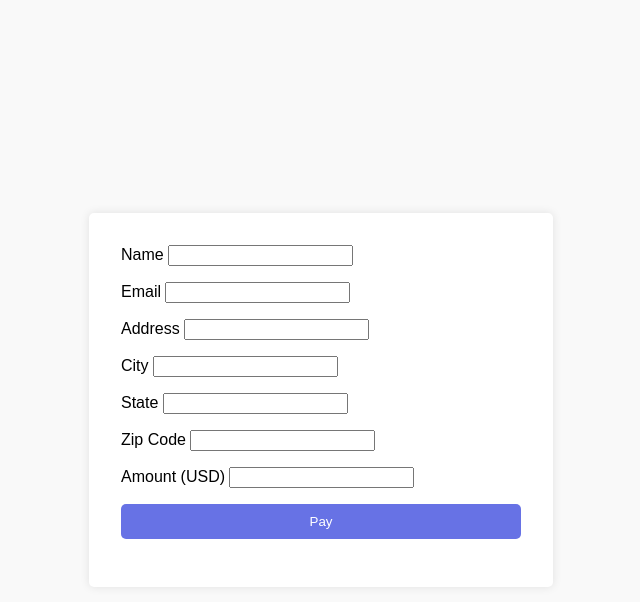
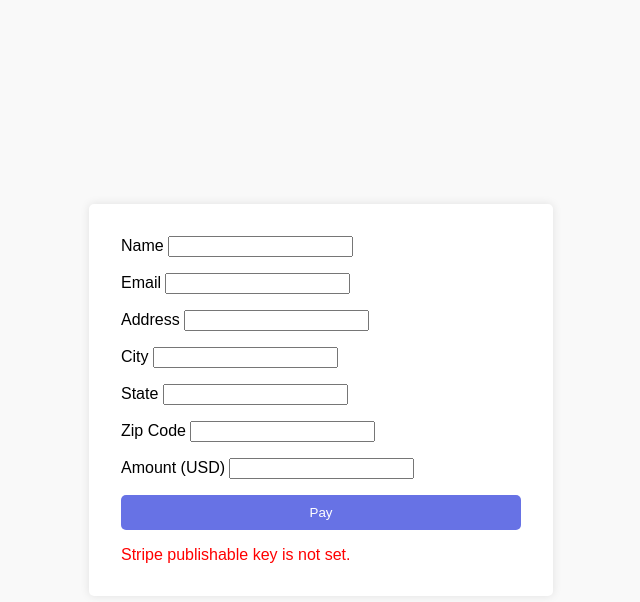
Before and after one commit to aaafffrrr/php-terminal, a PHP site: page / in a window 1280 px wide. Shown: the top 602 px of the page, without its empty margins (319-959 px from the left). Run offline with PHP 8.4, Linux system fonts and the light colour scheme; some libraries are stand-ins or nearby versions.

Commit message:
Update index.php

```diff
--- a/public/index.php
+++ b/public/index.php
@@ -78,7 +78,15 @@
 
     <script src="https://js.stripe.com/v3/"></script>
     <script>
-        const stripe = Stripe('<?php echo getenv("STRIPE_PUBLISHABLE_KEY"); ?>');
+        document.addEventListener("DOMContentLoaded", function() {
+            const publishableKey = '<?php echo getenv("STRIPE_PUBLISHABLE_KEY"); ?>';
+            console.log("Stripe Publishable Key:", publishableKey); // Debugging line
+            if (!publishableKey) {
+                document.getElementById('error-message').textContent = 'Stripe publishable key is not set.';
+                return;
+            }
+
+            const stripe = Stripe(publishableKey);
             const elements = stripe.elements();
             const cardElement = elements.create('card');
             cardElement.mount('#card-element');
@@ -137,6 +145,7 @@
                     document.getElementById('error-message').textContent = 'Failed to process payment: ' + error.message;
                 }
             });
+        });
     </script>
 </body>
 </html>
```
Lines whose indentation alone changed are shown as unchanged.
